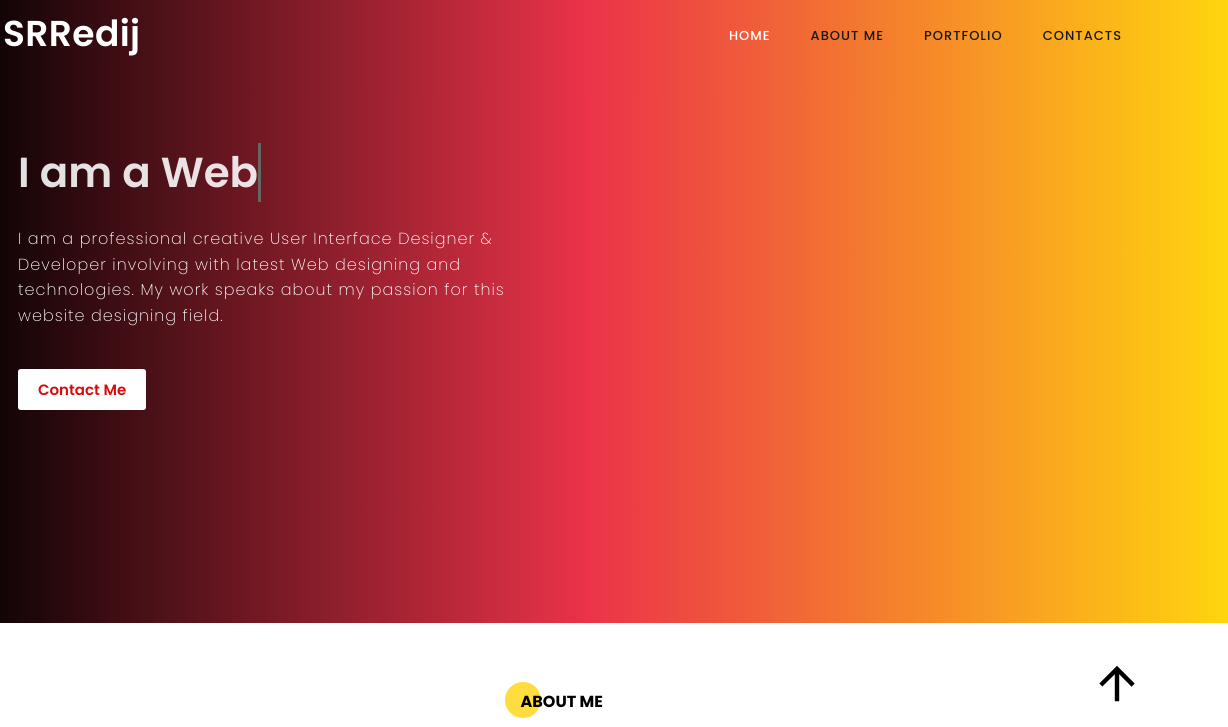
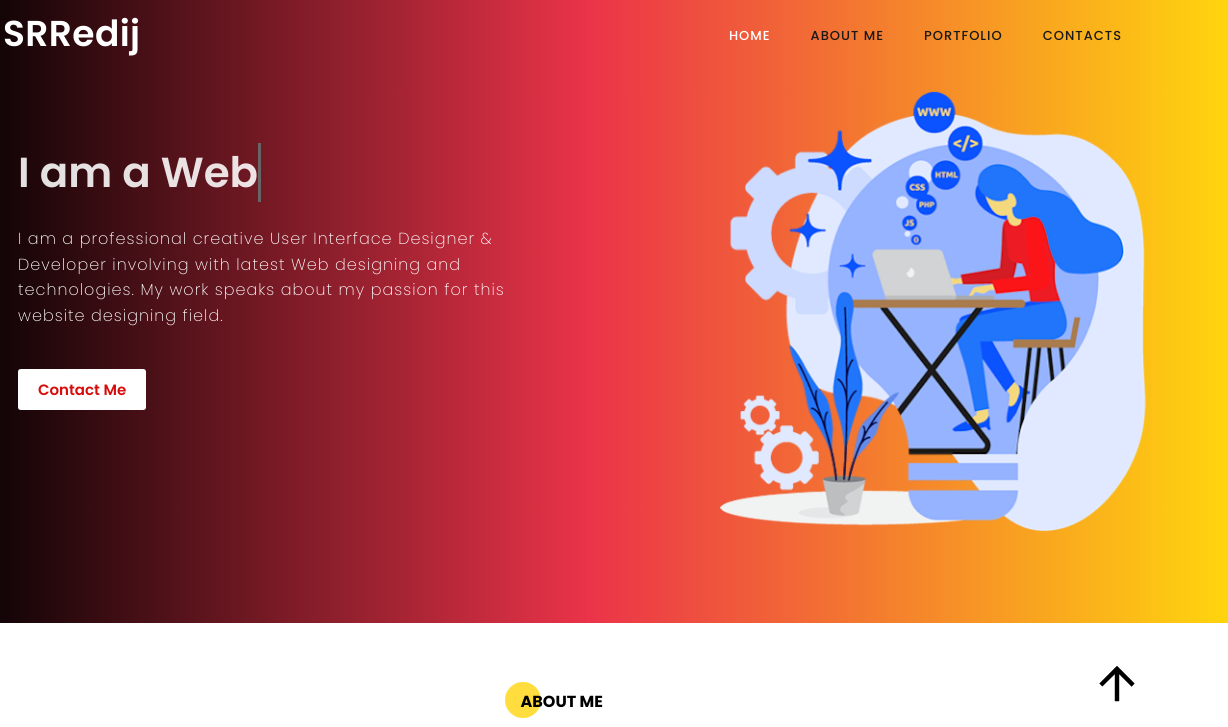
Before and after one commit to swapnaliredij/heyworld, a plain HTML site: page index.html in a window 1280 px wide. Shown: the top 727 px of the page, 52-1280 px from the left. Drawn offline with nearby package versions, Linux system fonts and the light colour scheme; a script that the page names is missing; files whose address does not match are found by name.

Commit message:
Update custom-style.css

```diff
--- a/custom-style.css
+++ b/custom-style.css
@@ -339,7 +339,7 @@ header .header-follow ul li a i{color: #000}
   position: absolute;top: 0; left: 0;
 }
 .slidersec .container{
-background-image: url(../images/clipart.png);
+background-image: url(clipart.png);
     background-repeat: no-repeat;
     min-height: 623px;
     background-position: right center;
```
